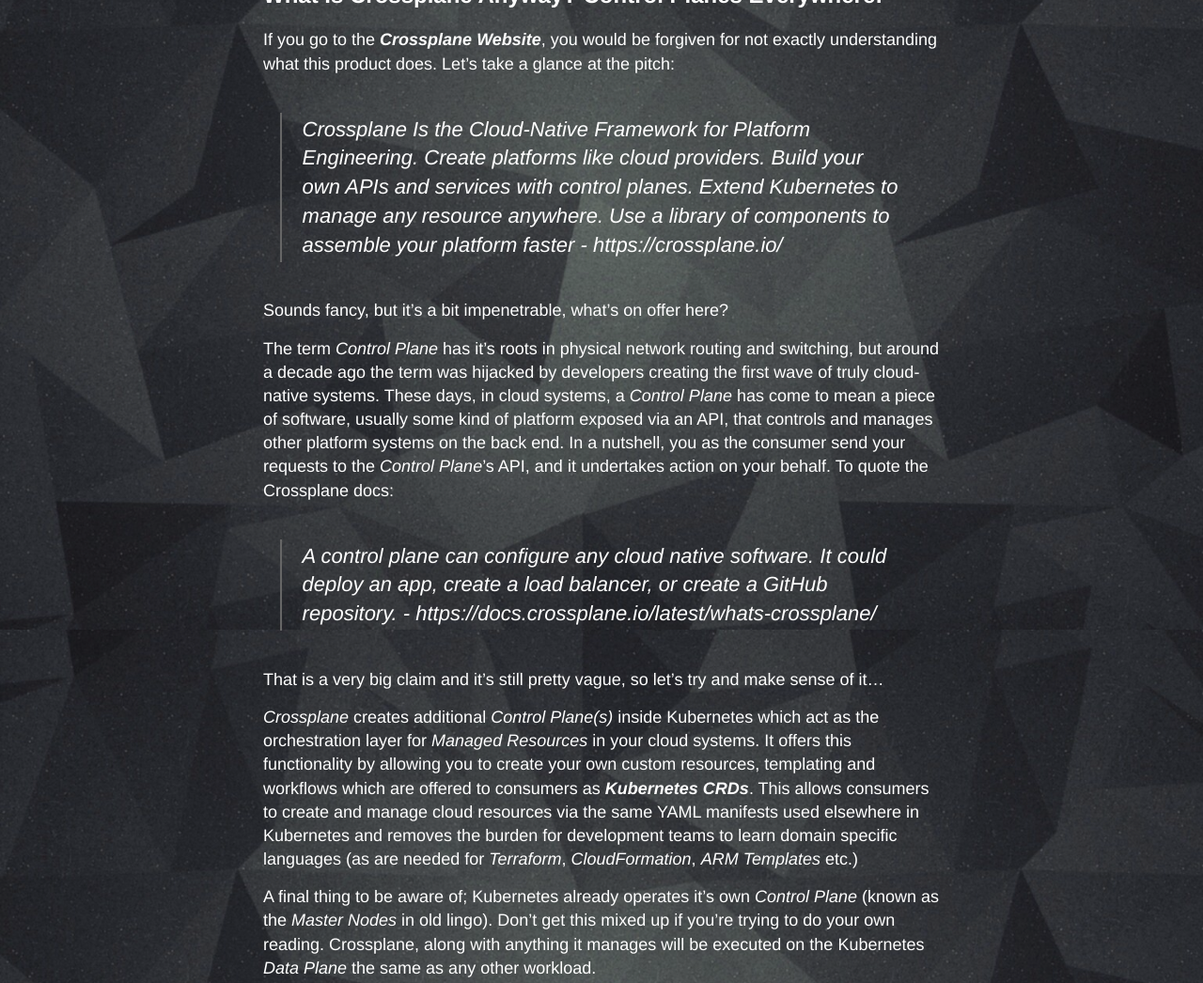
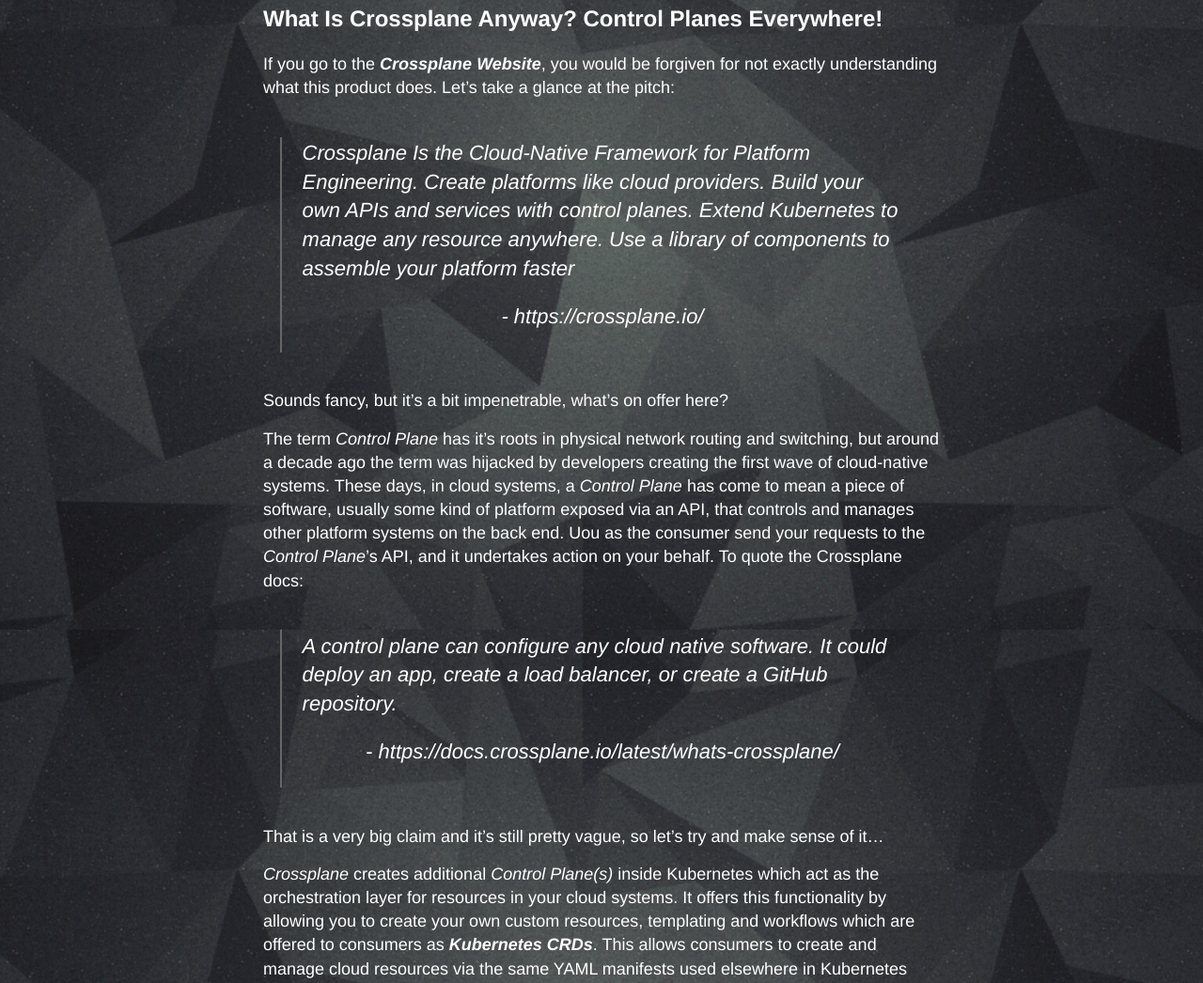
Before and after one commit to tinfoilcipher/tinfoilcipher.github.io, a Jekyll site: the page built from _posts/2025-10-08-crossplane-v2-iac-for-k8s-platform-teams-part-1.md, in a window 1280 px wide and 1400 px high, scrolled down 995 px, cut to the strip 135-1181 px from the top of the window. Shown: the whole strip at 94% size. Built offline with Jekyll 4.4.1, drawn with Linux system fonts in a browser that asks for light colours; some of the changed text lies outside the part shown.

Commit message:
fix: typos

```diff
--- a/_posts/2025-10-08-crossplane-v2-iac-for-k8s-platform-teams-part-1.md
+++ b/_posts/2025-10-08-crossplane-v2-iac-for-k8s-platform-teams-part-1.md
@@ -32,21 +32,21 @@
 
 <blockquote>
   Crossplane Is the Cloud-Native Framework for Platform Engineering. Create platforms like cloud providers. Build your own APIs and services with control planes. Extend Kubernetes to manage any resource anywhere. Use a library of components to assemble your platform faster
-  - https://crossplane.io/
+  <footer>- https://crossplane.io/</footer>
 </blockquote>
 
 Sounds fancy, but it's a bit impenetrable, what's on offer here?
 
-The term *Control Plane* has it's roots in physical network routing and switching, but around a decade ago the term was hijacked by developers creating the first wave of truly cloud-native systems. These days, in cloud systems, a *Control Plane* has come to mean a piece of software, usually some kind of platform exposed via an API, that controls and manages other platform systems on the back end. In a nutshell, you as the consumer send your requests to the *Control Plane*'s API, and it undertakes action on your behalf. To quote the Crossplane docs:
+The term *Control Plane* has it's roots in physical network routing and switching, but around a decade ago the term was hijacked by developers creating the first wave of cloud-native systems. These days, in cloud systems, a *Control Plane* has come to mean a piece of software, usually some kind of platform exposed via an API, that controls and manages other platform systems on the back end. Uou as the consumer send your requests to the *Control Plane*'s API, and it undertakes action on your behalf. To quote the Crossplane docs:
 
 <blockquote>
   A control plane can configure any cloud native software. It could deploy an app, create a load balancer, or create a GitHub repository.
-  - https://docs.crossplane.io/latest/whats-crossplane/
+  <footer>- https://docs.crossplane.io/latest/whats-crossplane/</footer>
 </blockquote>
 
 That is a very big claim and it's still pretty vague, so let's try and make sense of it...
 
-*Crossplane* creates additional *Control Plane(s)* inside Kubernetes which act as the orchestration layer for *Managed Resources* in your cloud systems. It offers this functionality by allowing you to create your own custom resources, templating and workflows which are offered to consumers as [Kubernetes CRDs](https://kubernetes.io/docs/concepts/extend-kubernetes/api-extension/custom-resources/). This allows consumers to create and manage cloud resources via the same YAML manifests used elsewhere in Kubernetes and removes the burden for development teams to learn domain specific languages (as are needed for *Terraform*, *CloudFormation*, *ARM Templates* etc.)
+*Crossplane* creates additional *Control Plane(s)* inside Kubernetes which act as the orchestration layer for resources in your cloud systems. It offers this functionality by allowing you to create your own custom resources, templating and workflows which are offered to consumers as [Kubernetes CRDs](https://kubernetes.io/docs/concepts/extend-kubernetes/api-extension/custom-resources/). This allows consumers to create and manage cloud resources via the same YAML manifests used elsewhere in Kubernetes and removes the burden for development teams to learn domain specific languages (as are needed for *Terraform*, *CloudFormation*, *ARM Templates* etc.)
 
 A final thing to be aware of; Kubernetes already operates it's own *Control Plane* (known as the *Master Nodes* in old lingo). Don't get this mixed up if you're trying to do your own reading. Crossplane, along with anything it manages will be executed on the Kubernetes *Data Plane* the same as any other workload.
 
@@ -222,7 +236,7 @@
 
 As mentioned already, *ProviderConfigs* can be Cluster Wide or Namespaced. This means that you have two options:
 
-- Creating a config that can be consumed by all consumers on a cluster, from any namespace
+- Creating a config that can be consumed by all consumers on a cluster, from any namespace.
 - Creating a config that can be consumed from only within a single namespace.
 
 This second option is more useful in multi-tenant environments, where multiple tenants are operating on a single Kubernetes cluster and only have permissions to create *Managed Resources* in their own *Namespace*. In this arrangement, multiple tenants can have dedicated *ProviderConfigs* for their own *Namespaces*, sharing the same underlying *Provider*.
```
Also changed, not shown: other parts of _posts/2025-10-08-crossplane-v2-iac-for-k8s-platform-teams-part-1.md (+35 -21 lines), _posts/2023-06-01-crossplane-infrastructure-as-code-for-kubernetes-platform-teams.md (+3 -4 lines).
